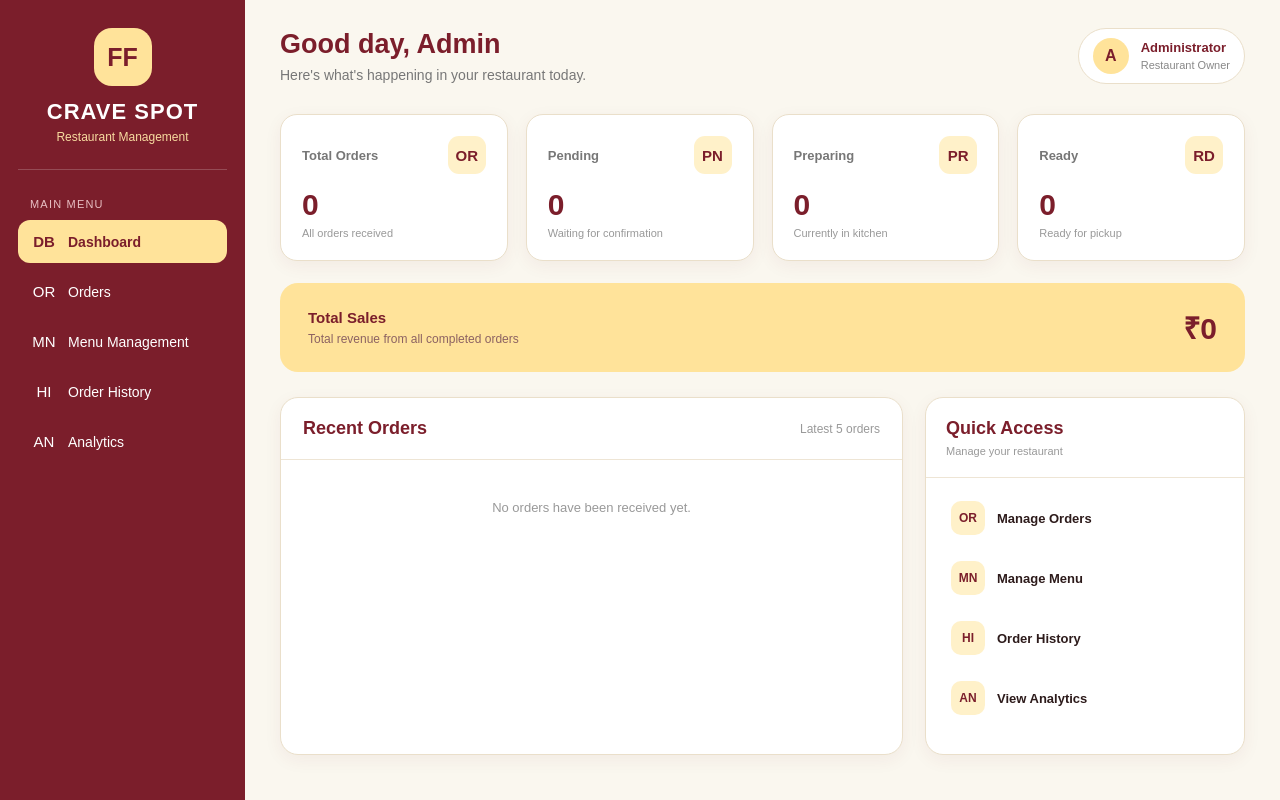
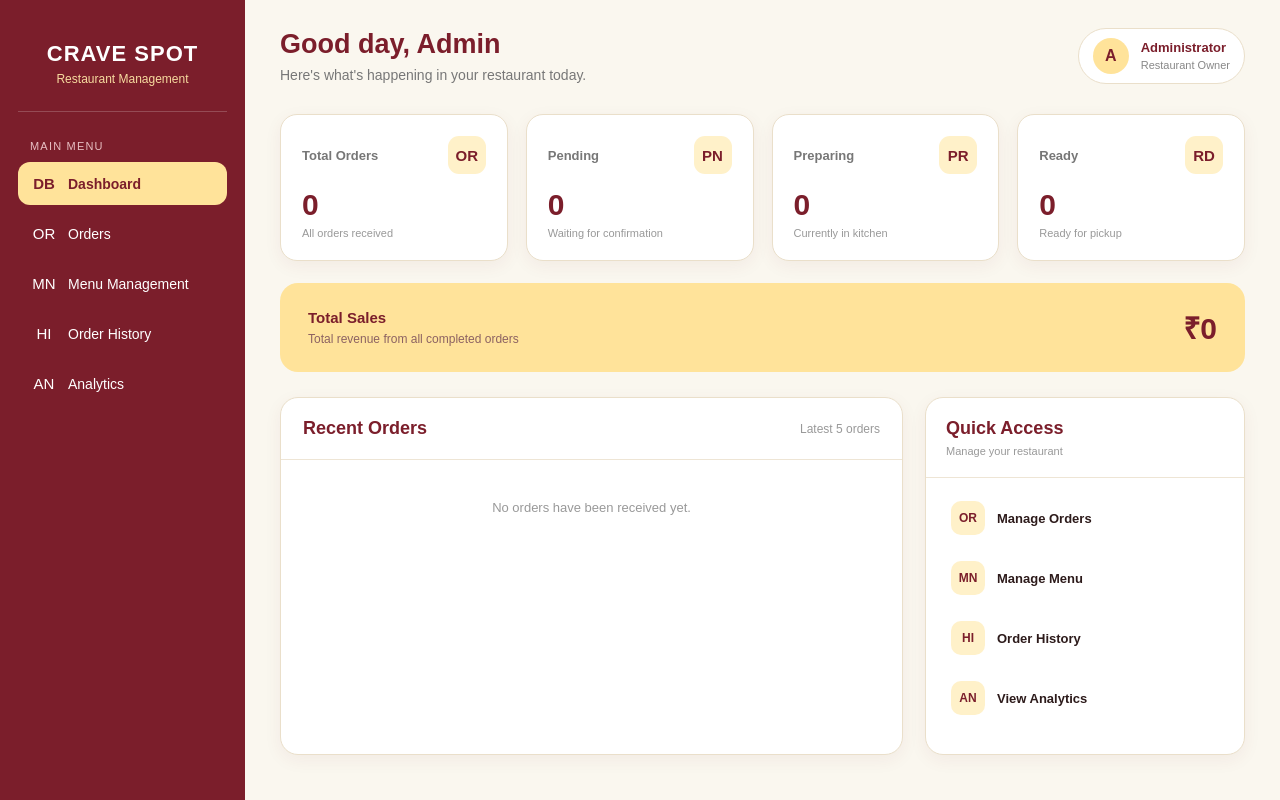
Before and after one commit to jananiii-u/fastfoodordering, a Django app: page /orders/dashboard/ in a window 1280 px wide. Run offline with Django 5.2, Linux system fonts and the light colour scheme; data that the repository does not hold is empty.

Commit message:
Update Crave Spot admin branding

```diff
--- a/templates/admin_panel/dashboard.html
+++ b/templates/admin_panel/dashboard.html
@@ -571,9 +571,6 @@
 
         <div class="brand">
 
-            <div class="brand-icon">
-                FF
-            </div>
 
             <h1>CRAVE SPOT</h1>
 
--- a/templates/admin_panel/menu.html
+++ b/templates/admin_panel/menu.html
@@ -558,9 +558,7 @@
 
         <div class="logo-box">
 
-            <div class="logo">
-                FF
-            </div>
+
 
             <div class="brand">
                 CRAVE SPOT
```
